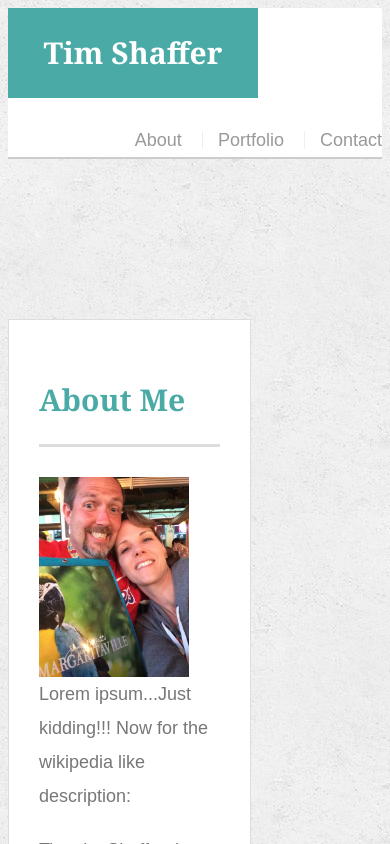
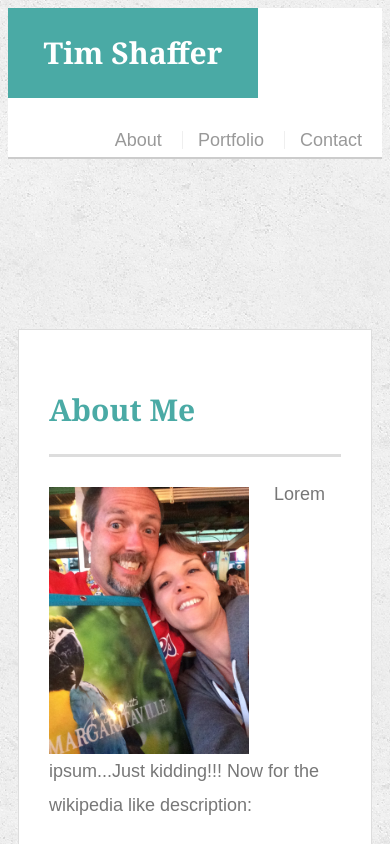
Before and after one commit to Tim-Shaffer/Responsive-Portfolio, a plain HTML site: page index.html in a window 390 px wide. Shown: the top 844 px of the page. Drawn offline with Linux system fonts and the light colour scheme.

Commit message:
adjustments for index page and 768 media

```diff
--- a/assets/css/style.css
+++ b/assets/css/style.css
@@ -268,6 +268,25 @@ input[type=submit] {
 */
 @media screen and (max-width: 768px)
 {
+  /* added padding to the right so 'Contact' would be fully displayed */
+  nav {
+    padding-right: 20px;
+  }
+
+  .container {
+    /* Original 960px out of 1325 is approximately 72% of screen so calculated for smaller screen */
+    max-width: 760px;
+    width: 100%;
+  }
+
+  .main-section {
+    width: auto;
+    margin: 10px 10px 40px;
+  }
+
+  .auth-image {
+    width: 200px;
+  }
 
 }
 
```
